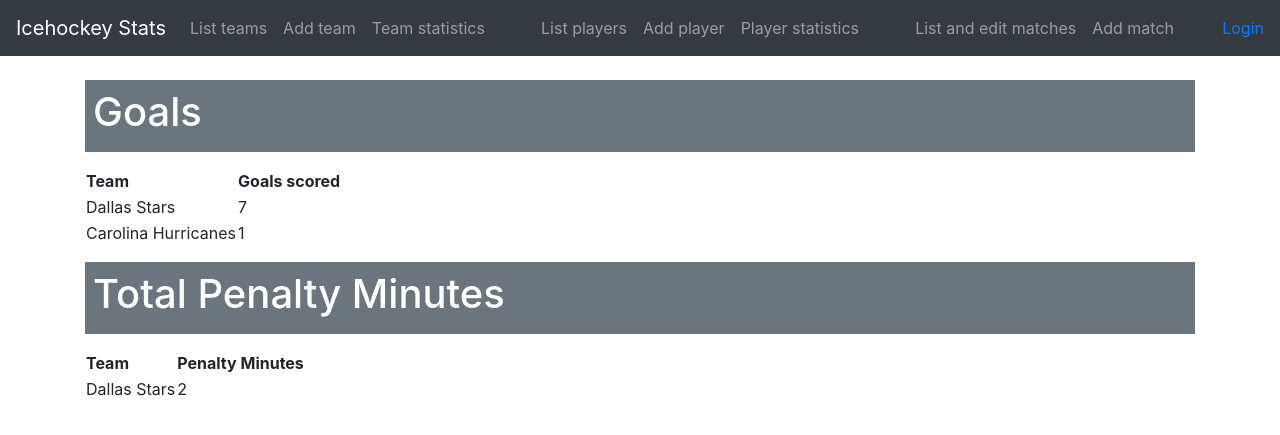
After one commit to samilait/jaakiekkotilasto, a Flask app: page /teams/statistics in a window 1280 px wide. The commit adds this page. Shown: the top 435 px of the page. Run offline with Flask 2, Linux system fonts and the light colour scheme; data comes from the database, SQL or seed files in the repository; both versions use the stored data as it was after the commit; some libraries are stand-ins or nearby versions.

Commit message:
Joukkuetilasto lisätty

```diff
--- a/application/teams/models.py
+++ b/application/teams/models.py
@@ -49,3 +49,37 @@ class Team(Base):
             response.append((row[0], row[1]))
 
         return response
+
+    @staticmethod
+    def team_goals():
+
+        stmt = text("SELECT team.name, COUNT(*) AS home "
+                    " FROM team, goal "
+                    " WHERE goal.team_id = team.id "
+                    " GROUP BY team.name ORDER BY home DESC")
+
+        res = db.engine.execute(stmt)
+
+        response = []
+
+        for row in res:
+            response.append({"team_name": row[0], "goals_scored": row[1]})
+
+        return response
+
+    @staticmethod
+    def team_penalties():
+
+        stmt = text("SELECT team.name, SUM(CAST(penalty.length AS INT)) AS minutes "
+                    " FROM team, penalty "
+                    " WHERE penalty.team_id = team.id "
+                    " GROUP BY team.name ORDER BY minutes DESC")
+
+        res = db.engine.execute(stmt)
+
+        response = []
+
+        for row in res:
+            response.append({"team_name": row[0], "minutes": row[1]})
+
+        return response
--- a/application/teams/views.py
+++ b/application/teams/views.py
@@ -42,3 +42,9 @@ def teams_create():
     db.session().commit()
 
     return redirect(url_for("teams_index"))
+
+@app.route("/teams/statistics", methods=["GET"])
+def teams_statistics():
+    return render_template("teams/statistics.html",
+            goals=Team.team_goals(),
+            penalties=Team.team_penalties())
--- a/application/templates/layout.html
+++ b/application/templates/layout.html
@@ -21,6 +21,9 @@
                 </li>
                 <li class="nav-item">
                   <a class="nav-link" href="{{ url_for('teams_form') }} ">Add team</a>
+                </li>
+                <li class="nav-item">
+                  <a class="nav-link" href="{{ url_for('teams_statistics') }} ">Team statistics</a>
                 </li>
               </ul>
 
--- /dev/null
+++ b/application/templates/teams/statistics.html
@@ -0,0 +1,38 @@
+{% extends "layout.html" %}
+
+{% block body %}
+
+<div class="p-2 mb-1 bg-secondary text-white"><h1>Goals</h1></div>
+<p></p>
+
+  <table>
+    <tr>
+      <th>Team</th>
+      <th>Goals scored</th>
+    </tr>
+    {% for goal in goals %}
+    <tr>
+      <td>{{ goal.team_name }}</td>
+      <td>{{ goal.goals_scored }}</td>
+    </tr>
+    {% endfor %}
+  </table>
+
+  <p></p>
+  <div class="p-2 mb-1 bg-secondary text-white"><h1>Total Penalty Minutes</h1></div>
+  <p></p>
+
+  <table>
+    <tr>
+      <th>Team</th>
+      <th>Penalty Minutes</th>
+    </tr>
+    {% for penalty in penalties %}
+    <tr>
+      <td>{{ penalty.team_name }}</td>
+      <td>{{ penalty.minutes }}</td>
+    </tr>
+    {% endfor %}
+  </table>
+
+{% endblock %}
```
Also changed, not shown: application/icehockey.db.
